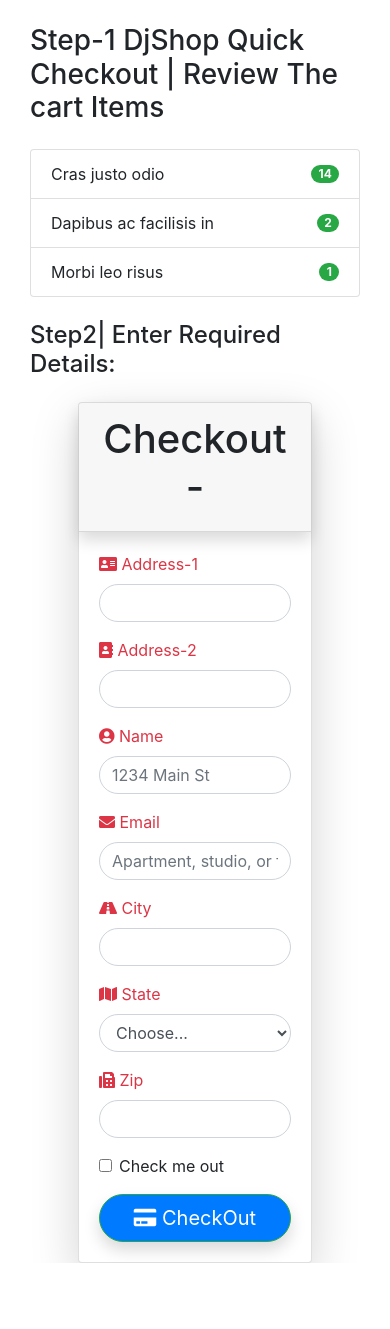
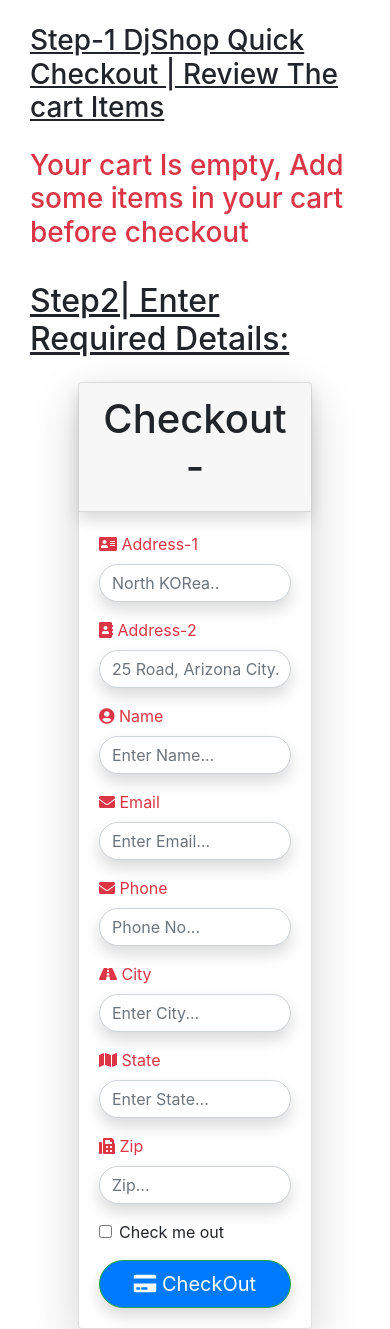
Before and after one commit to Sidhartha-dev/Djshop--Eccomerce-site-Django-, a Django app: page /shop/checkout/ in a window 390 px wide. Shown: the part 56-1385 px from the top of the page. Before the commit the page ends 1319 px from the top, so only its background shows below. Run offline with Django 3.2, Linux system fonts and the light colour scheme; some libraries are stand-ins or nearby versions; some web fonts are replaced.

Commit message:
make migrations of order and put phone field

```diff
--- a/shop/admin.py
+++ b/shop/admin.py
@@ -1,7 +1,8 @@
 from django.contrib import admin
 
 # Register your models here.
-from .models import Product,Contact
+from .models import Product,Contact,Orders
 
 admin.site.register(Product)
 admin.site.register(Contact)
+admin.site.register(Orders)
--- a/shop/templates/shop/checkout.html
+++ b/shop/templates/shop/checkout.html
@@ -1,36 +1,20 @@
 {% extends 'shop/basic.html' %}
 {% block title %}
- Buy this Product- Djshop
- {%endblock title %}
- {% block body %}
+Buy this Product- Djshop
+{%endblock title %}
+{% block body %}
 <div class="container">
   <div class="col">
-    <h3 class="my-4">Step-1 DjShop Quick Checkout | Review The cart Items</h3>
-    <div id="items">
-      <ul class="list-group">
-        <li
-          class="list-group-item d-flex justify-content-between align-items-center"
-        >
-          Cras justo odio
-          <span class="badge badge-success badge-pill">14</span>
-        </li>
-        <li
-          class="list-group-item d-flex justify-content-between align-items-center"
-        >
-          Dapibus ac facilisis in
-          <span class="badge badge-success badge-pill">2</span>
-        </li>
-        <li
-          class="list-group-item d-flex justify-content-between align-items-center"
-        >
-          Morbi leo risus
-          <span class="badge badge-success badge-pill">1</span>
-        </li>
+    <h3 class="my-4">
+      <u>Step-1 DjShop Quick Checkout | Review The cart Items</u>
+    </h3>
+    <div class="my-4">
+      <ul class="list-group" id="items">
       </ul>
     </div>
   </div>
   <div class="col">
-    <h4 class="my-4">Step2| Enter Required Details:</h4>
+    <h2 class="my-4"><u>Step2| Enter Required Details:</u></h2>
     <div class="row justify-content-center">
       <div class="col-md-12">
         <div class="card shadow-lg loi mx-5">
@@ -38,65 +22,98 @@
             <h1 class="text-center">Checkout-</h1>
           </div>
           <div class="card-body">
-            <form>
+            <form method="POST" action="/shop/checkout">
+              {% csrf_token %}
+              <input type="hidden" name="itemsJson" id="itemsJson">
               <div class="form-row">
                 <div class="form-group col-md-6">
-                  <label for="inputEmail4" class="text-danger"><i class="fa fa-address-card"></i> Address-1</label>
+                  <label for="inputAddress" class="text-danger"
+                    ><i class="fa fa-address-card"></i> Address-1</label
+                  >
                   <input
                     type="text"
-                    class="form-control rounded-pill"
-                    id="inputEmail4"
+                    class="form-control rounded-pill shadow"
+                    id="inputAddress"
+                    placeholder="North KORea.."
                   />
                 </div>
                 <div class="form-group col-md-6">
-                  <label for="inputPassword4" class="text-danger"><i class="fa fa-address-book"></i> Address-2</label>
+                  <label for="inputAddress2" class="text-danger"
+                    ><i class="fa fa-address-book"></i> Address-2</label
+                  >
                   <input
                     type="text"
-                    class="form-control rounded-pill"
-                    id="inputPassword4"
+                    class="form-control rounded-pill shadow"
+                    id="inputAddress2"
+                    placeholder="25 Road, Arizona City..."
                   />
                 </div>
               </div>
               <div class="form-group">
-                <label for="inputAddress" class="text-danger"><i class="fa fa-user-circle"></i> Name</label>
+                <label for="inputName" class="text-danger"
+                  ><i class="fa fa-user-circle"></i> Name</label
+                >
                 <input
                   type="text"
-                  class="form-control rounded-pill"
-                  id="inputAddress"
-                  placeholder="1234 Main St"
+                  class="form-control rounded-pill shadow"
+                  id="inputName"
+                  placeholder="Enter Name..."
                 />
               </div>
               <div class="form-group">
-                <label for="inputAddress2" class="text-danger"><i class="fa fa-envelope"></i> Email</label>
+                <label for="inputEmail" class="text-danger"
+                  ><i class="fa fa-envelope"></i> Email</label
+                >
                 <input
-                  type="text"
-                  class="form-control rounded-pill"
-                  id="inputAddress2"
-                  placeholder="Apartment, studio, or floor"
+                  type="email"
+                  class="form-control rounded-pill shadow"
+                  id="inputEmail"
+                  placeholder="Enter Email..."
+                />
+              </div>
+              <div class="form-group">
+                <label for="inputPhone" class="text-danger"
+                  ><i class="fa fa-envelope"></i> Phone</label
+                >
+                <input
+                  type="number"
+                  class="form-control rounded-pill shadow"
+                  id="inputPhone"
+                  placeholder="Phone No..."
                 />
               </div>
               <div class="form-row">
                 <div class="form-group col-md-6">
-                  <label for="inputCity" class="text-danger"><i class="fa fa-road"></i> City</label>
+                  <label for="inputCity" class="text-danger"
+                    ><i class="fa fa-road"></i> City</label
+                  >
                   <input
                     type="text"
-                    class="form-control rounded-pill"
+                    class="form-control rounded-pill shadow"
                     id="inputCity"
+                    placeholder="Enter City..."
                   />
                 </div>
                 <div class="form-group col-md-4">
-                  <label for="inputState" class="text-danger"><i class="fa fa-map"></i> State</label>
-                  <select id="inputState" class="form-control rounded-pill">
-                    <option selected>Choose...</option>
-                    <option>...</option>
-                  </select>
+                  <label for="inputState" class="text-danger"
+                    ><i class="fa fa-map"></i> State</label
+                  >
+                  <input
+                    type="text"
+                    class="form-control rounded-pill shadow"
+                    id="inputCity"
+                    placeholder="Enter State..."
+                  />
                 </div>
                 <div class="form-group col-md-2">
-                  <label for="inputZip" class="text-danger"><i class="fa fa-fax"></i> Zip</label>
+                  <label for="inputZip" class="text-danger"
+                    ><i class="fa fa-fax"></i> Zip</label
+                  >
                   <input
-                    type="text"
-                    class="form-control rounded-pill"
+                    type="number"
+                    class="form-control rounded-pill shadow"
                     id="inputZip"
+                    placeholder="Zip..."
                   />
                 </div>
               </div>
@@ -127,5 +144,32 @@
 </div>
 
 {% block js %}
-{% endblock js %}
-{% endblock body %}
+<script>
+  if (localStorage.getItem("cart") == null) {
+    var cart = {};
+  } else {
+    cart = JSON.parse(localStorage.getItem("cart"));
+  }
+  console.log(cart);
+  var sum = 0;
+  if ($.isEmptyObject(cart)){
+    //if object is empty
+    mystr = '<h3 class="text-danger">Your cart Is empty, Add some items in your cart before checkout</h3>'
+    $('#items').append(mystr);
+  }else{
+   for(item in cart){
+     let name = cart[item][1];
+     let qty = cart[item][0];
+     sum = sum + qty;
+     mystr = `<li class="list-group-item d-flex justify-content-between align-items-center">
+       ${name}
+          <span class="badge badge-success badge-pill">${qty}</span>
+     </li>`
+
+     $('#items').append(mystr);
+   }
+  }
+
+  document.getElementById('cart').innerHTML = sum;
+</script>
+{% endblock js %} {% endblock body %}
```
Also changed, not shown: shop/models.py (+11 -0 lines), shop/static/js/index.js (+12 -10 lines), db.sqlite3, shop/migrations/0005_orders.py (added), shop/migrations/0006_orders_address2.py (added).
